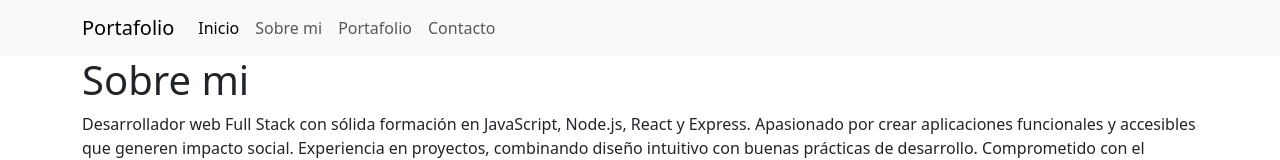
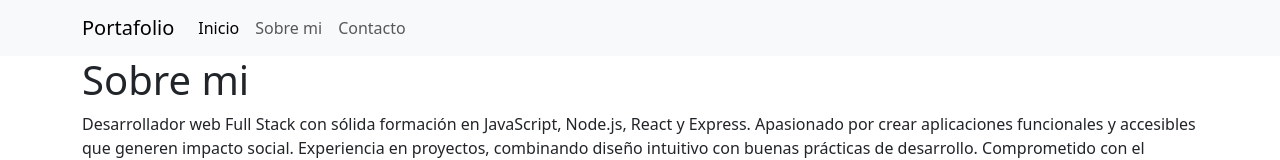
Before and after one commit to arathn8n/portafolio-arath, a plain HTML site: page index.html in a window 1280 px wide. Shown: the top 160 px of the page. Drawn offline with nearby package versions, Linux system fonts and the light colour scheme.

Commit message:
eliminando enlace portafolio

```diff
--- a/index.html
+++ b/index.html
@@ -36,9 +36,6 @@
             </li>
             <li class="nav-item">
               <a class="nav-link" href="#sobreMi">Sobre mi</a>
-            </li>
-            <li class="nav-item">
-              <a class="nav-link" href="#portafolio">Portafolio</a>
             </li>
             <li class="nav-item">
               <a class="nav-link" href="#contacto">Contacto</a>
```
